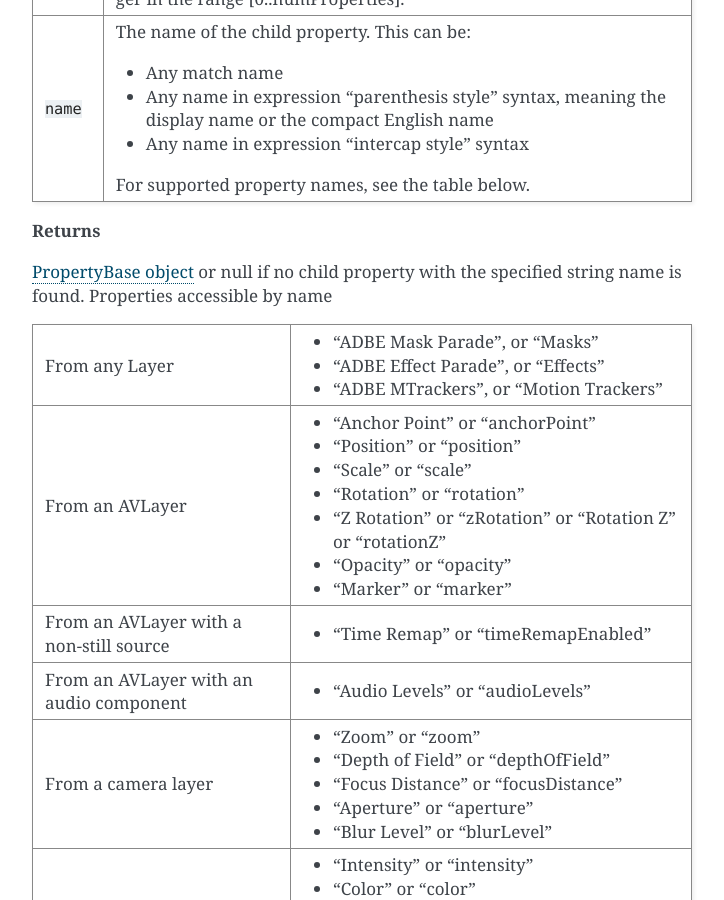
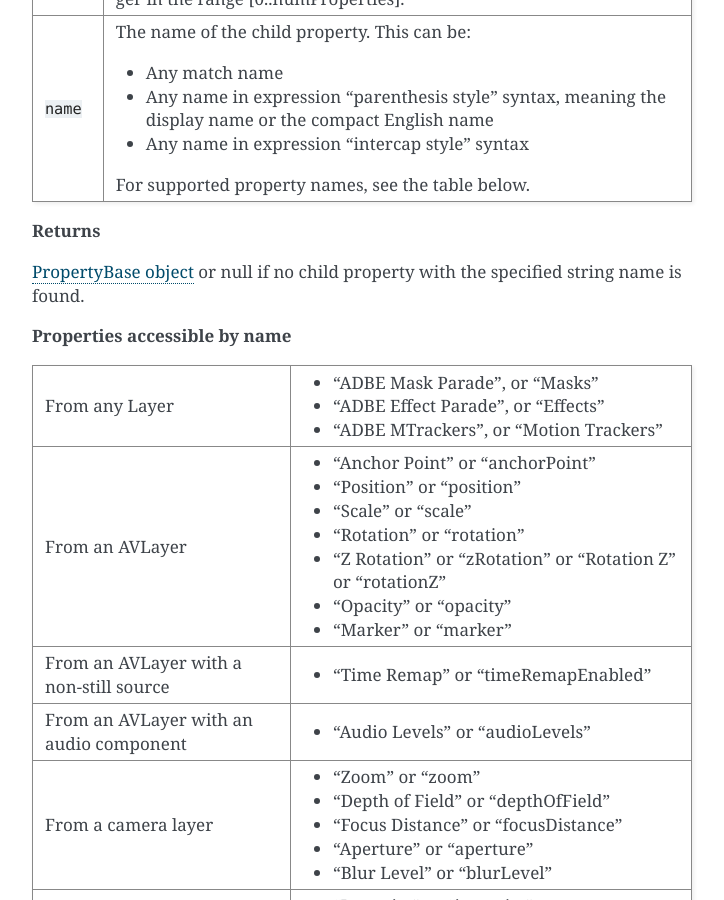
Before and after one commit to docsforadobe/after-effects-scripting-guide, a Sphinx documentation site: the page built from docs/propertygroup.rst, in a window 1280 px wide and 900 px high, scrolled down 3125 px. Shown: the whole window, without its empty margins (388-1112 px from the left). Built offline with Sphinx 7.4.7, drawn with Linux system fonts in a browser that asks for light colours.

```diff
--- a/docs/propertygroup.rst
+++ b/docs/propertygroup.rst
@@ -144,7 +144,9 @@ Some properties of a layer, such as position and zoom, can be accessed only by n
 
 **Returns**
 
-:ref:`PropertyBase` or null if no child property with the specified string name is found. Properties accessible by name
+:ref:`PropertyBase` or null if no child property with the specified string name is found.
+
+**Properties accessible by name**
 
 =======================================  ======================================
 From any Layer                           -  "ADBE Mask Parade", or "Masks"
```
